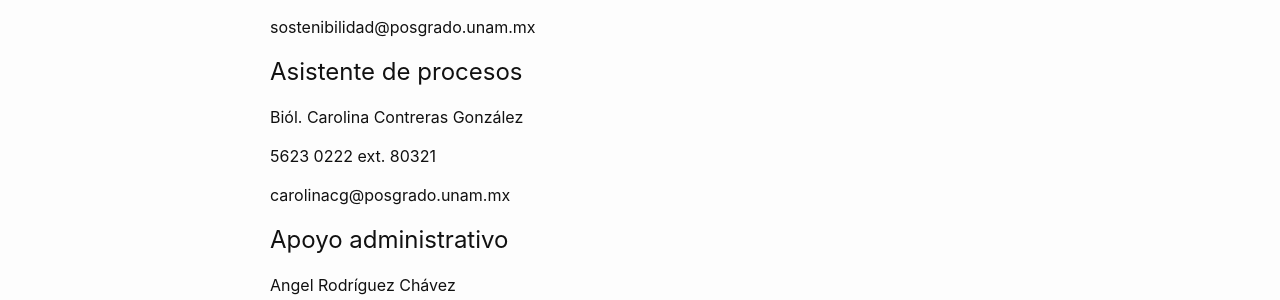
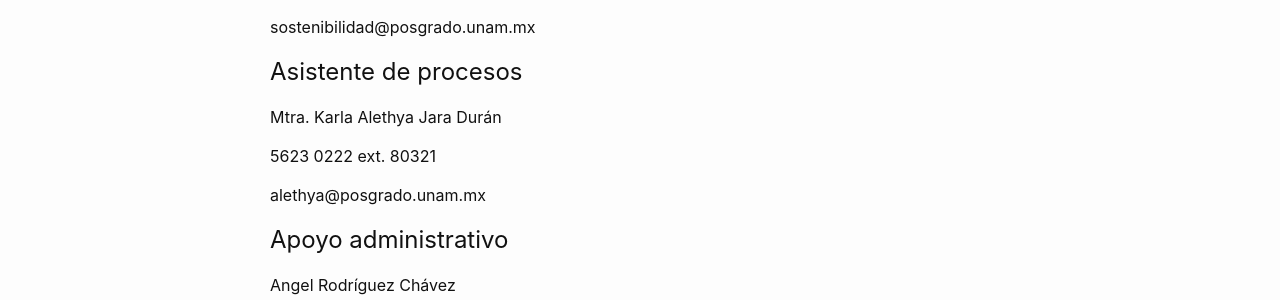
Before and after one commit to pcs-unam/pcs-unam.github.io, a Jekyll site: the page built from posgrado/directorio.md, in a window 1280 px wide. Shown: the part 606-906 px from the top of the page. Built offline with Jekyll 4.4.1, drawn with Linux system fonts in a browser that asks for light colours.

Commit message:
Cambio de Caro por Alethya

```diff
--- a/posgrado/directorio.md
+++ b/posgrado/directorio.md
@@ -25,11 +25,11 @@
 
 # Asistente de procesos
 
-Biól. Carolina Contreras González
+Mtra. Karla Alethya Jara Durán
 
 5623 0222 ext. 80321
 
-carolinacg@posgrado.unam.mx
+alethya@posgrado.unam.mx
 
 
 # Apoyo administrativo
```
